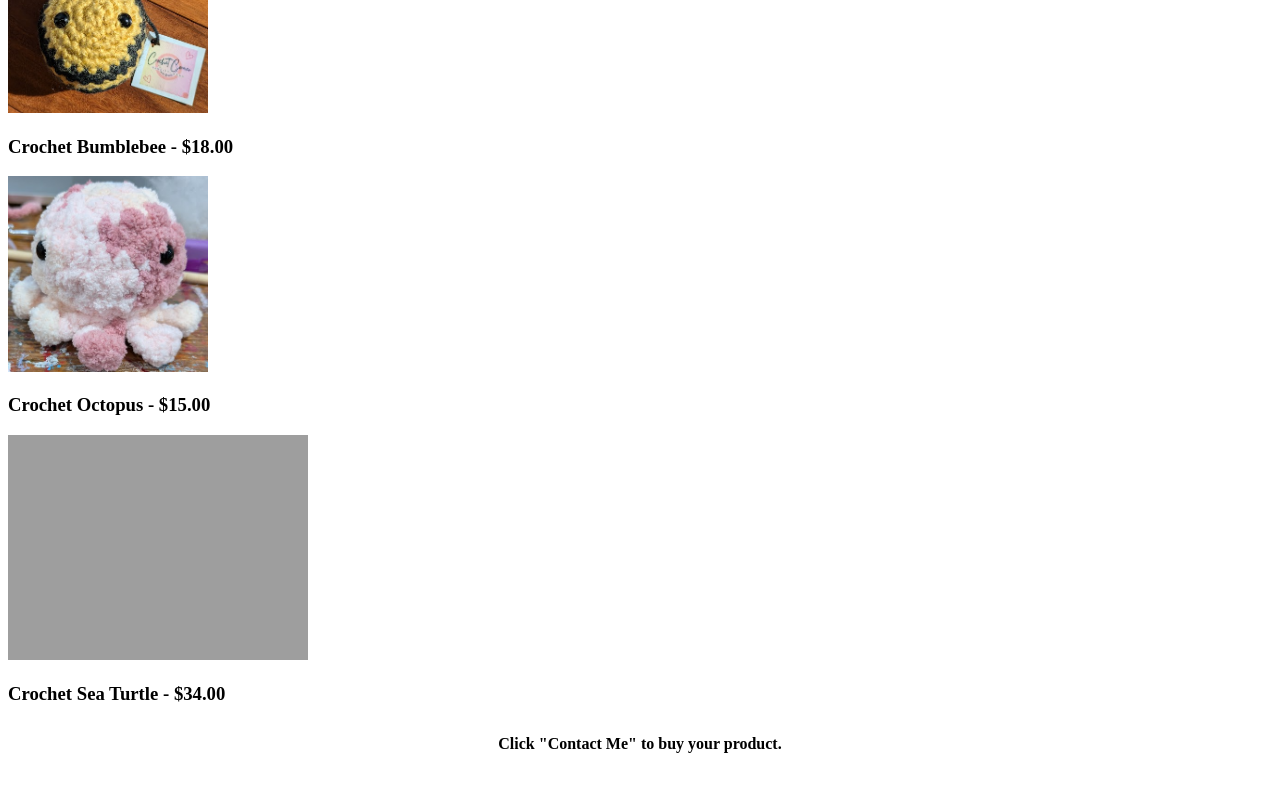
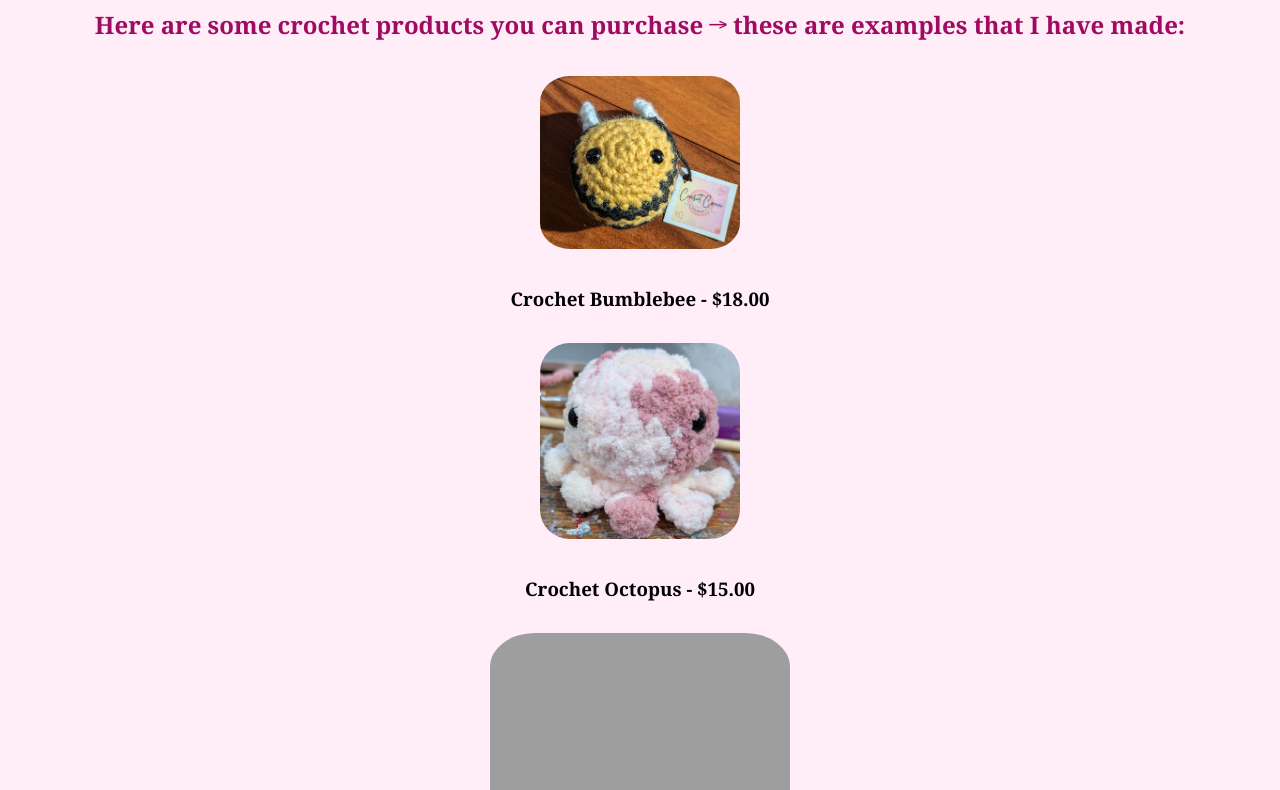
Before and after one commit to ndmickma/CrochetCorner, a plain HTML site: page portfolio.html in a window 1280 px wide. Shown: the part 358-1148 px from the top of the page. Before the commit the page ends 1127 px from the top, so only its background shows below. Drawn offline with Linux system fonts and the light colour scheme; the site is published under a folder, as on GitHub Pages, so addresses that start at the root find nothing.

Commit message:
Fix HTML structure and update stylesheet/script links

```diff
--- a/portfolio.html
+++ b/portfolio.html
@@ -7,10 +7,10 @@
 	<meta name="viewport" content="width=device-width, initial-scale=1" />
 
 	<!-- link the webpage's stylesheet -->
-	<link rel="stylesheet" href="/style.css" />
+	<link rel="stylesheet" href="style.css" />
 
 	<!-- link the webpage's JavaScript file -->
-	<script src="/script.js" defer></script>
+	<script src="script.js" defer></script>
 
   </head>
 
@@ -32,8 +32,8 @@
     <!--HEADER SECTION-->
     <header>
       <h1>Portfolio/Products</h1>
-      <h2>Here are some crochet products you can purchase → these are examples that I have made:</h1>
-
+      <h2>Here are some crochet products you can purchase → these are examples that I have made:</h2>
+    </header>
 
     <!--MAIN PRODUCT GRID-->
     <main>
```
